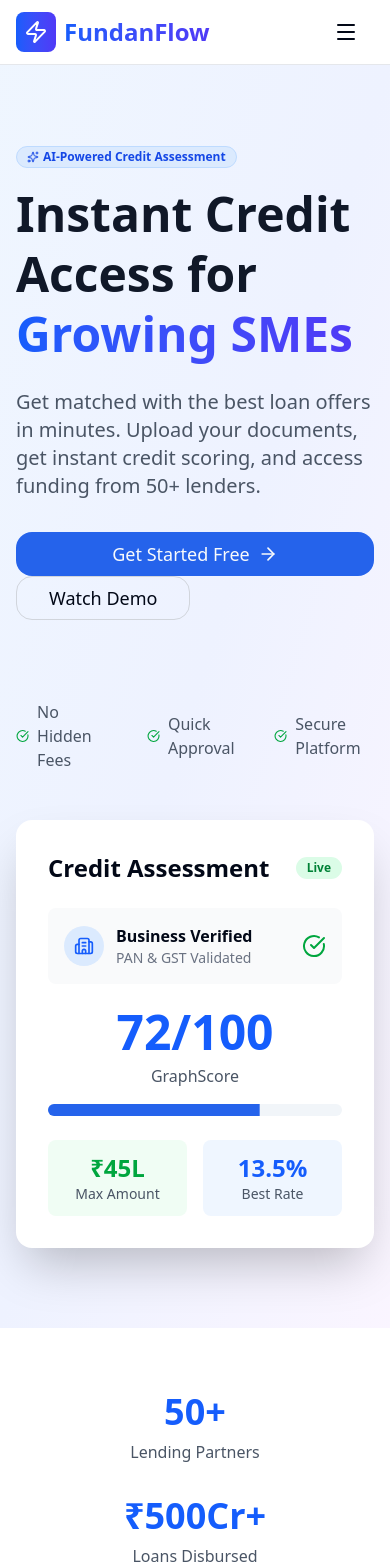
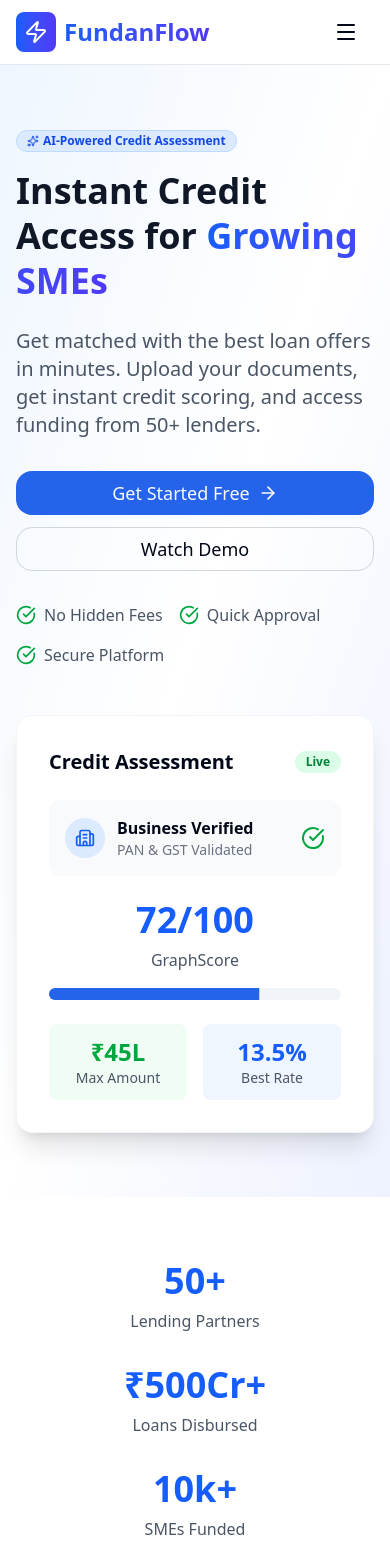
Before and after one commit to gayatrisustaininsight/fundNFlow-, a Next.js app: page / in a window 390 px wide. Shown: the top 1568 px of the page. Built offline with nearby package versions, Linux system fonts and the light colour scheme.

Commit message:
Refactor HeroSection component to enhance styling and layout. Updated button sizes, spacing, and text styles for improved visual consistency. Removed redundant motion div wrappers and adjusted background gradients for a cleaner design.

```diff
--- a/components/ui/landing/heroSection.tsx
+++ b/components/ui/landing/heroSection.tsx
@@ -11,7 +11,7 @@
 const HeroSection = () => {
     const [currentPage, setCurrentPage] = useState('landing')
     return (
-        <section className="relative overflow-hidden bg-gradient-to-br from-blue-50 via-indigo-50 to-purple-50 py-20 px-4">
+        <section className="relative overflow-hidden bg-gradient-to-br from-blue-50 via-white to-indigo-50 py-16 md:py-20 px-4">
             <div className="max-w-7xl mx-auto">
                 <div className="grid lg:grid-cols-2 gap-12 items-center">
                     <motion.div
@@ -33,7 +33,7 @@
                             initial={{ opacity: 0, y: 30 }}
                             animate={{ opacity: 1, y: 0 }}
                             transition={{ duration: 0.8, delay: 0.3 }}
-                            className="text-5xl lg:text-6xl font-bold text-gray-900 mb-6 leading-tight"
+                            className="text-4xl md:text-5xl lg:text-6xl font-bold text-gray-900 mb-6 leading-tight"
                         >
                             Instant Credit Access for{' '}
                             <span className="bg-gradient-to-r from-blue-600 to-indigo-600 bg-clip-text text-transparent">
@@ -53,15 +53,12 @@
                             initial={{ opacity: 0, y: 20 }}
                             animate={{ opacity: 1, y: 0 }}
                             transition={{ duration: 0.6, delay: 0.5 }}
-                            className="flex flex-col sm:flex-row gap-4"
+                            className="flex flex-col sm:flex-row gap-3 sm:gap-4"
                         >
-
                             <Button size="lg" className="text-lg px-8" onClick={() => setCurrentPage('onboarding')}>
                                 Get Started Free
                                 <ArrowRight className="w-5 h-5 ml-2" />
                             </Button>
-                        </motion.div>
-
                             <Button size="lg" variant="outline" className="text-lg px-8">
                                 Watch Demo
                             </Button>
@@ -70,7 +67,7 @@
                             initial={{ opacity: 0, y: 20 }}
                             animate={{ opacity: 1, y: 0 }}
                             transition={{ duration: 0.6, delay: 0.6 }}
-                        className="mt-8 flex items-center gap-8"
+                            className="mt-8 flex flex-wrap items-center gap-4 sm:gap-6"
                         >
                             <div className="flex items-center gap-2">
                                 <CheckCircle className="w-5 h-5 text-green-600" />
@@ -85,6 +82,8 @@
                                 <span className="text-gray-600">Secure Platform</span>
                             </div>
                         </motion.div>
+                    </motion.div>
+
 
                     <motion.div
                         initial={{ opacity: 0, x: 50 }}
@@ -95,10 +94,10 @@
                         <motion.div
                             whileHover={{ y: -10 }}
                             transition={{ duration: 0.3 }}
-                            className="bg-white rounded-2xl shadow-2xl p-8"
+                            className="bg-white rounded-2xl shadow-xl border border-gray-100 p-8"
                         >
                             <div className="flex items-center justify-between mb-6">
-                                <h3 className="text-2xl font-bold">Credit Assessment</h3>
+                                <h3 className="text-xl md:text-2xl font-bold">Credit Assessment</h3>
                                 <Badge className="bg-green-100 text-green-700">Live</Badge>
                             </div>
                             <div className="space-y-6">
@@ -106,7 +105,7 @@
                                     initial={{ opacity: 0, x: -20 }}
                                     animate={{ opacity: 1, x: 0 }}
                                     transition={{ duration: 0.5, delay: 0.8 }}
-                                    className="flex items-center justify-between p-4 bg-gray-50 rounded-lg"
+                                    className="flex items-center justify-between p-4 bg-gray-50 rounded-xl"
                                 >
                                     <div className="flex items-center gap-3">
                                         <div className="w-10 h-10 bg-blue-100 rounded-full flex items-center justify-center">
@@ -125,7 +124,7 @@
                                     transition={{ duration: 0.5, delay: 1 }}
                                     className="text-center"
                                 >
-                                    <div className="text-5xl font-bold text-blue-600 mb-2">72/100</div>
+                                    <div className="text-4xl md:text-5xl font-bold text-blue-600 mb-2">72/100</div>
                                     <div className="text-gray-600 mb-4">GraphScore</div>
                                     <Progress value={72} className="h-3" />
                                 </motion.div>
```
Lines whose indentation alone changed are shown as unchanged.
